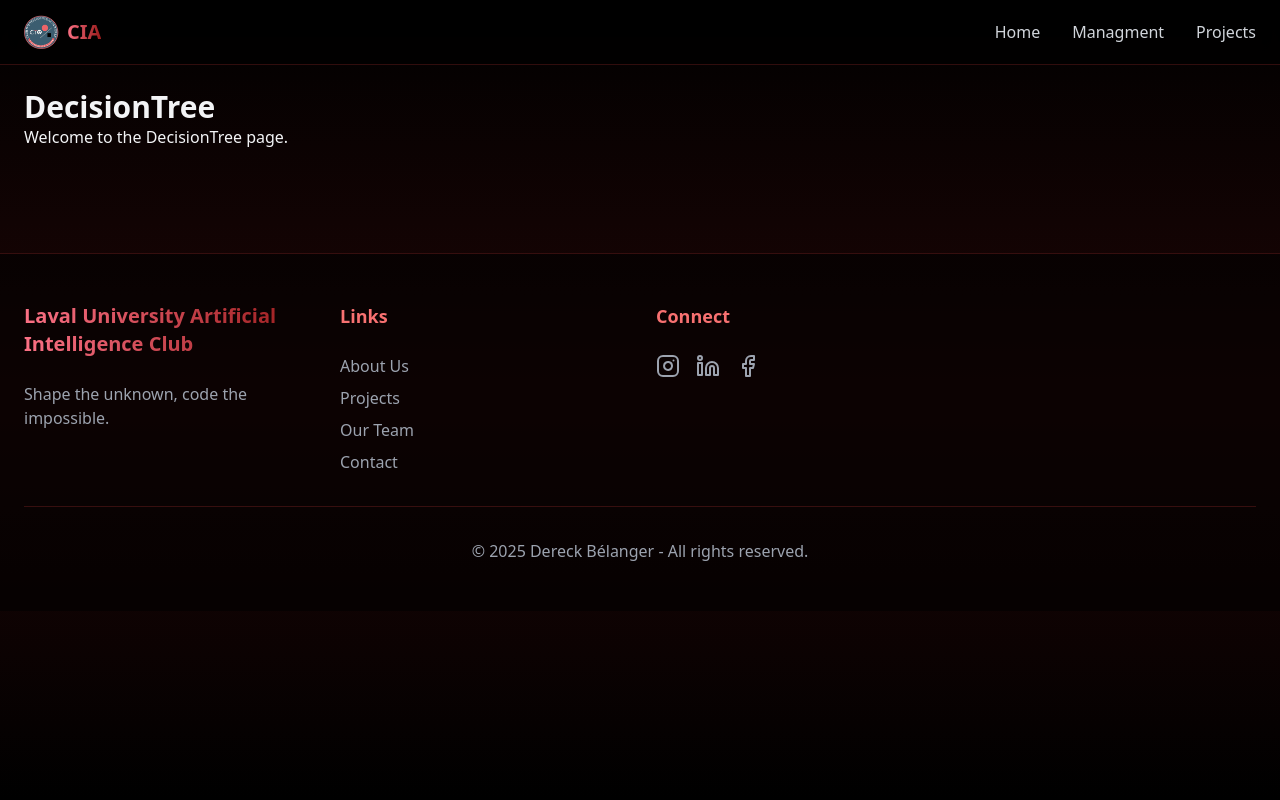
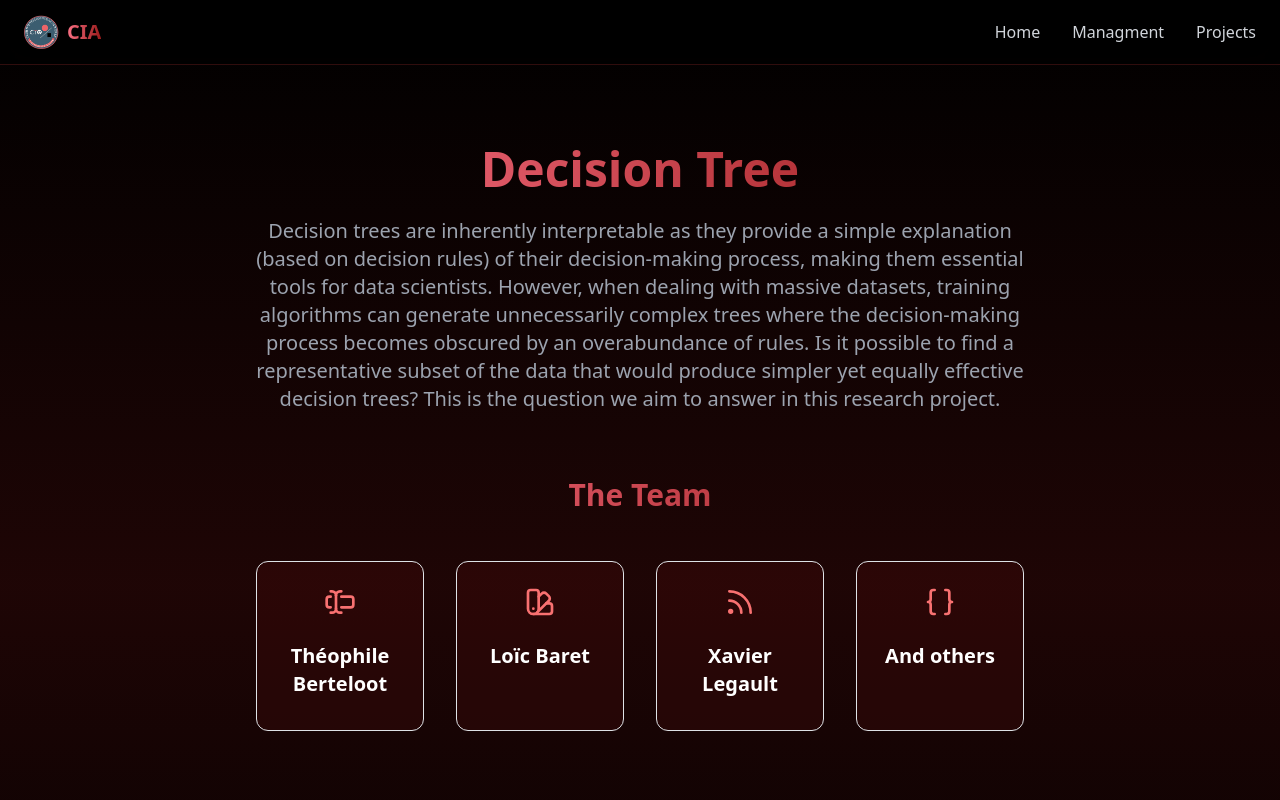
Before and after one commit to cia-ulaval/Site_Club_IA, a React (Vite) app: page /decisiontree in a window 1280 px wide. Shown: the top 800 px of the page. Built offline with nearby package versions, Linux system fonts and the light colour scheme.

Commit message:
management rework and decisiontree content
added a custom grid to management tab and started to add content to decisiontree.tsx, still waiting on updates to add more

```diff
--- a/src/pages/DecisionTree.tsx
+++ b/src/pages/DecisionTree.tsx
@@ -1,9 +1,67 @@
+import { Braces, TextCursorInput, SwatchBook, Rss } from "lucide-react";
+
 function DecisionTree() {
   return (
-    <div className="container mx-auto p-4">
-      <h1 className="text-3xl font-bold">DecisionTree</h1>
-      <p>Welcome to the DecisionTree page.</p>
-    </div>
+    <section className="mb-20 ">
+      <div className="text-center max-w-3xl mx-auto">
+        <h2 id="test" className="text-5xl font-bold gradient-text mb-6">
+          Decision Tree
+        </h2>
+        <p className="text-xl text-gray-400 mb-16">
+          Decision trees are inherently interpretable as they provide a simple
+          explanation (based on decision rules) of their decision-making
+          process, making them essential tools for data scientists. However,
+          when dealing with massive datasets, training algorithms can generate
+          unnecessarily complex trees where the decision-making process becomes
+          obscured by an overabundance of rules. Is it possible to find a
+          representative subset of the data that would produce simpler yet
+          equally effective decision trees? This is the question we aim to
+          answer in this research project.
+        </p>
+        <section className="mb-20">
+          <h2 className="text-3xl font-bold gradient-text text-center mb-12">
+            The Team
+          </h2>
+          <div className="grid grid-cols-1 md:grid-cols-4 gap-8">
+            {[
+              {
+                icon: <TextCursorInput className="w-8 h-8" />,
+                title: "Théophile Berteloot",
+                description: "", // Add the description
+              },
+              {
+                icon: <SwatchBook className="w-8 h-8" />,
+                title: "Loïc Baret",
+                description: "", // Add the description
+              },
+              {
+                icon: <Rss className="w-8 h-8" />,
+                title: "Xavier Legault",
+                description: "", // Add the description
+              },
+              {
+                icon: <Braces className="w-8 h-8" />,
+                title: "And others",
+                description: "",
+              },
+            ].map((value, index) => (
+              <div
+                key={index}
+                className="p-6 rounded-xl bg-red-800/10 border border-red-950/90 hover:border-red-900/70 transition-colors text-center"
+              >
+                <div className="text-red-400 mb-4 flex justify-center">
+                  {value.icon}
+                </div>
+                <h3 className="text-xl font-bold text-white mb-2">
+                  {value.title}
+                </h3>
+                <p className="text-gray-400">{value.description}</p>
+              </div>
+            ))}
+          </div>
+        </section>
+      </div>
+    </section>
   );
 }
 
--- a/src/pages/Managment.tsx
+++ b/src/pages/Managment.tsx
@@ -1,3 +1,4 @@
+import React from "react";
 import "bootstrap/dist/css/bootstrap.min.css";
 import Card from "react-bootstrap/Card";
 import Col from "react-bootstrap/Col";
@@ -77,14 +78,22 @@ const cardData2 = [
 const Management = () => {
   return (
     <div>
-      <section className="max-w-7xl mx-auto px-4 py-12">
-        <h1 className="text-center text-5xl font-bold gradient-text mt-10 mb-16">
+      <section className="max-w-7xl mx-auto px-4 pb-8">
+        <h1 className="text-center text-5xl font-bold gradient-text mt-20 mb-20">
           Executive Team
         </h1>
-        <Row xs={1} md={3} className="g-4">
+        <Row xs={1} md={3} className="g-3 justify-content-center">
           {cardData.map((card, idx) => (
-            <Col key={idx}>
-              <Card className="bg-red-900/80 border text-white">
+            <Col
+              key={idx}
+              sm={6}
+              md={cardData.length % 3 === 1 ? 6 : 4}
+              className="d-flex justify-content-center"
+            >
+              <Card
+                className="bg-red-900/80 border text-white mb-24"
+                style={{ width: "18rem" }}
+              >
                 <Card.Img variant="top" src={card.imgSrc} />
                 <Card.Body>
                   <Card.Title className="text-gray-200">
@@ -97,14 +106,22 @@ const Management = () => {
           ))}
         </Row>
       </section>
-      <section className="max-w-7xl mx-auto px-4 py-12">
-        <h1 className="text-center text-5xl font-bold gradient-text mt-10 mb-16">
+      <section className="max-w-7xl mx-auto px-4 pt-12">
+        <h1 className="text-center text-5xl font-bold gradient-text mt-20 mb-20">
           Leadership Team
         </h1>
-        <Row xs={1} md={3} className="g-4">
+        <Row xs={1} md={3} className="g-3 justify-content-center">
           {cardData2.map((card, idx) => (
-            <Col key={idx}>
-              <Card className="bg-red-900/80 border text-white">
+            <Col
+              key={idx}
+              sm={6}
+              md={cardData2.length % 3 === 1 ? 6 : 4}
+              className="d-flex justify-content-center"
+            >
+              <Card
+                className="bg-red-900/80 border text-white mb-24"
+                style={{ width: "18rem" }}
+              >
                 <Card.Img variant="top" src={card.imgSrc} />
                 <Card.Body>
                   <Card.Title className="text-gray-200">
```
